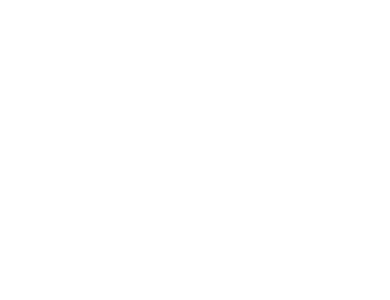
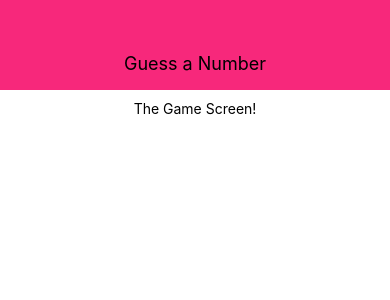
Before and after one commit to karthick1108/Guess-a-number, a React Native app: screen / in a window 390 px wide. Shown: the top 300 px of the page. Built offline with nearby package versions, Linux system fonts and the light colour scheme.

Commit message:
Added Screen Component

```diff
--- a/App.js
+++ b/App.js
@@ -1,9 +1,20 @@
 import { StatusBar } from "expo-status-bar";
 import React from "react";
 import { StyleSheet, Text, View } from "react-native";
+import Header from "./components/Header";
+import StartGameScreen from "./screens/StartGameScreen";
 
 export default function App() {
-  return <View></View>;
+  return (
+    <View style={styles.screen}>
+      <Header title="Guess a Number" />
+      <StartGameScreen />
+    </View>
+  );
 }
 
-const styles = StyleSheet.create({});
+const styles = StyleSheet.create({
+  screen: {
+    flex: 1,
+  },
+});
--- /dev/null
+++ b/components/Header.js
@@ -0,0 +1,27 @@
+import React from "react";
+import { View, Text, StyleSheet } from "react-native";
+
+const Header = (props) => {
+  return (
+    <View style={styles.header}>
+      <Text style={styles.headerTitle}>{props.title}</Text>
+    </View>
+  );
+};
+
+const styles = StyleSheet.create({
+  header: {
+    width: "100%",
+    height: 90,
+    paddingTop: 36,
+    backgroundColor: "#f7287b",
+    alignItems: "center",
+    justifyContent: "center",
+  },
+  headerTitle: {
+    color: "black",
+    fontSize: 18,
+  },
+});
+
+export default Header;
--- /dev/null
+++ b/screens/StartGameScreen.js
@@ -0,0 +1,20 @@
+import React from "react";
+import { View, StyleSheet, Text } from "react-native";
+
+const GameScreen = (props) => {
+  return (
+    <View style={styles.screen}>
+      <Text>The Game Screen!</Text>
+    </View>
+  );
+};
+
+const styles = StyleSheet.create({
+  screen: {
+    flex: 1,
+    padding: 10,
+    alignItems: "center",
+  },
+});
+
+export default GameScreen;
```
